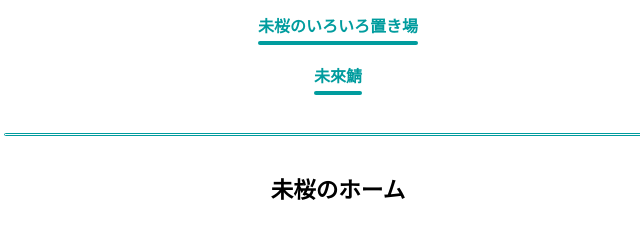
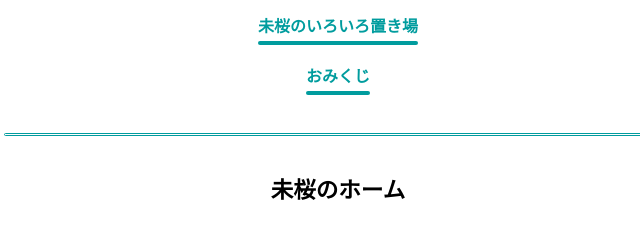
Before and after one commit to realryo1/realryo1.jp, a plain HTML site: page index.html in a window 1280 px wide. Shown: the part 180-409 px from the top of the page, 302-942 px from the left. Drawn offline with Linux system fonts and the light colour scheme.

Commit message:
みくじリンク追加

```diff
--- a/index.html
+++ b/index.html
@@ -65,7 +65,7 @@
         <div id="ContentsPanel" class="Expand">
           <a href="Download.html" class="btn-border-bottom">未桜のいろいろ置き場</a>
           <br><br>
-          <a href="Realms.html" class="btn-border-bottom">未來鯖</a>
+          <a href="./mikuzi/" class="btn-border-bottom">おみくじ</a>
         </div>
       </div>
       <div class="hr"></div>
```
